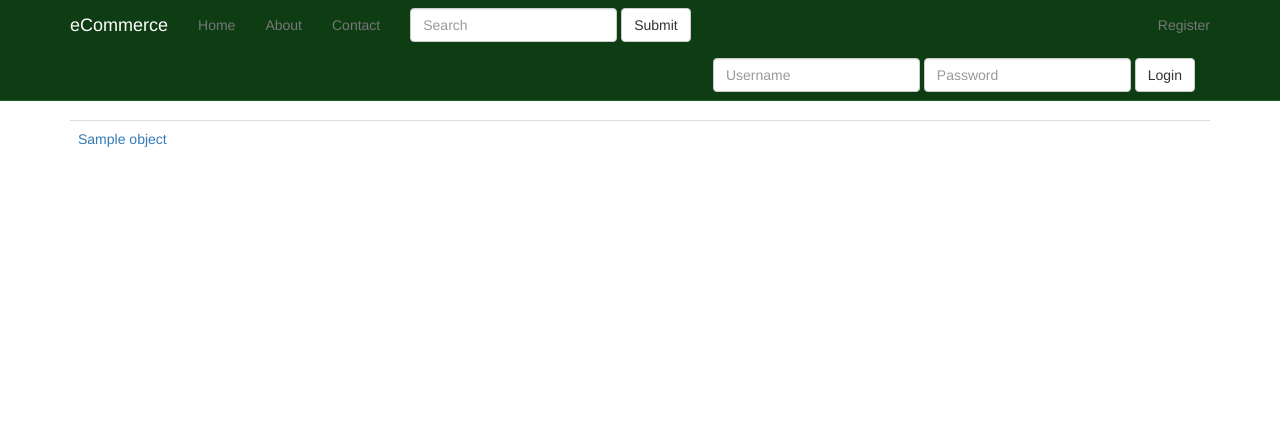
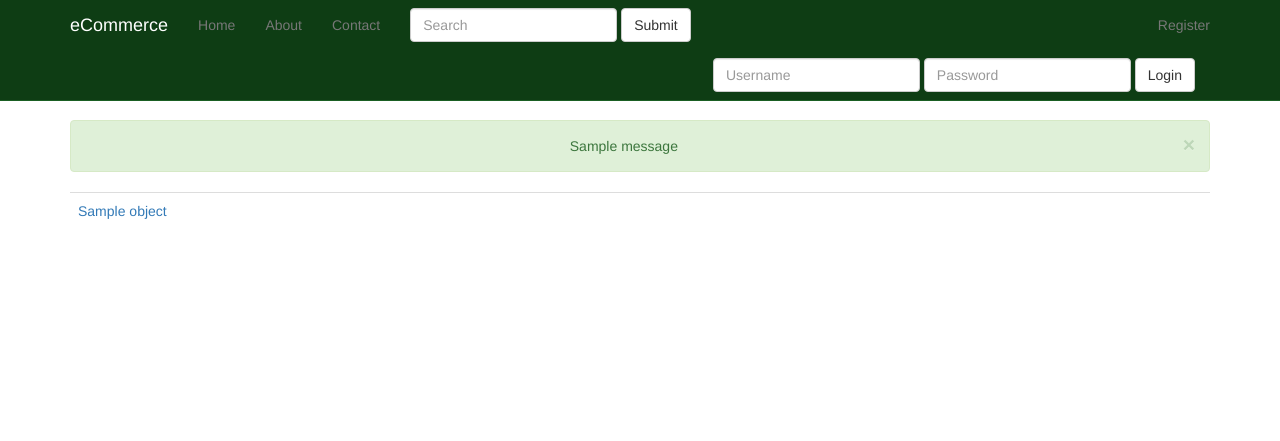
Before and after one commit to om4rezz/ecommerce-django, a Django app: template products/templates/products/product_list.html in a window 1280 px wide. Shown: the top 441 px of the page. Run offline with Django 3.2, Linux system fonts and the light colour scheme; the template is opened without the code that fills it: most values are stand-ins (such as "Sample title", 1, 10 or a date in 2020); one stand-in notice (Sample message) is shown; some libraries are stand-ins or nearby versions.

Commit message:
messages when save or update variations

```diff
--- a/templates/base.html
+++ b/templates/base.html
@@ -26,12 +26,23 @@
   <body>
   {% include 'navbar.html' %}
 
+  {% if messages %}
+
+  <div class="container">
+      <div class="alert alert-success text-center alert-dismissible">
+          <button type="button" class="close" data-dismiss="alert" aria-label="Close"><span aria-hidden="true">&times;</span></button>
+          {% for message in messages %}
+               <p {% if message.tags %} class="{{ message.tags }}" {% endif %}>{{ message }}</p>
+          {% endfor %}
+      </div>
+  </div>
+
+  {% endif %}
+
 {% block jumbotron %}
 
             {% endblock %}
     <div class="container">
-
-
 
             {% block content %}
 
```
Also changed, not shown: products/views.py (+5 -5 lines), db.sqlite3, 1 other file.
